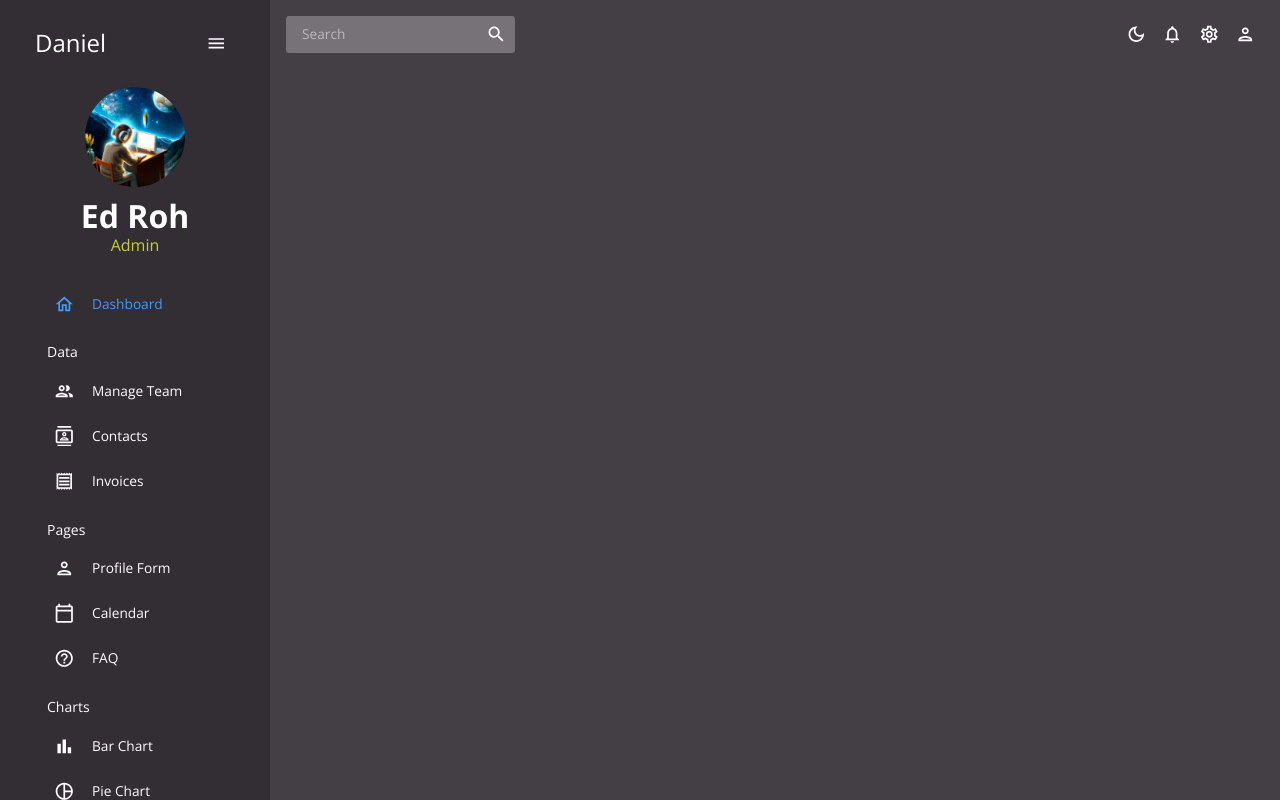
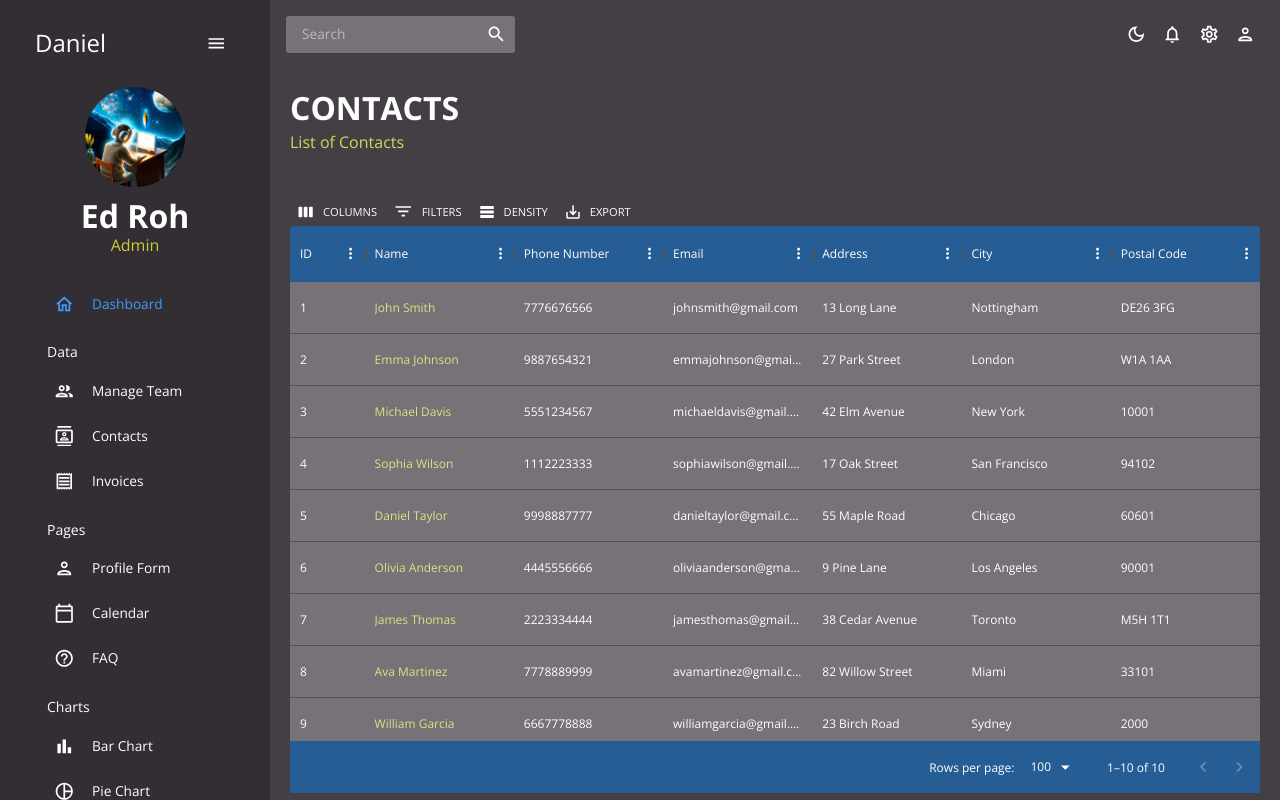
Before and after one commit to danyw/sales-admin, a React (Create React App) app: page /contacts in a window 1280 px wide. Built offline with nearby package versions, Linux system fonts and the light colour scheme.

Commit message:
add contacts

```diff
--- a/src/App.js
+++ b/src/App.js
@@ -6,6 +6,7 @@
 import Sidebar from './components/Sidebar';
 import Topbar from "./components/Topbar";
 import Team from './views/team';
+import Contacts from './views/contacts';
 
 function App() {
   const [theme, colorMode] = useMode();
@@ -23,6 +24,7 @@
           <Routes>
           {/* <Route path="/" element={<Dashboard />} /> */}
           <Route path="/team" element={<Team />} />
+          <Route path="/contacts" element={<Contacts />} />
 
           </Routes>
 
--- a/src/components/Header.jsx
+++ b/src/components/Header.jsx
@@ -8,9 +8,9 @@
     <Box mb="30px">
       <Typography
         variant="h2"
-        color={colors.white[300]}
         fontWeight="bold"
         sx={{ m: "0 0 5px 0" }}
+        color={colors.white[300]}
       >
         {title}
       </Typography>
--- a/src/data/sampleData.js
+++ b/src/data/sampleData.js
@@ -72,3 +72,96 @@
       access: "admin",
     },
   ];
+
+export const sampleDataContacts = [
+    {
+      "id": 1,
+      "name": "John Smith",
+      "email": "johnsmith@gmail.com",
+      "phone": "7776676566",
+      "address": "13 Long Lane",
+      "city": "Nottingham",
+      "postalCode": "DE26 3FG",
+    },
+    {
+      "id": 2,
+      "name": "Emma Johnson",
+      "email": "emmajohnson@gmail.com",
+      "phone": "9887654321",
+      "address": "27 Park Street",
+      "city": "London",
+      "postalCode": "W1A 1AA",
+    },
+    {
+      "id": 3,
+      "name": "Michael Davis",
+      "email": "michaeldavis@gmail.com",
+      "phone": "5551234567",
+      "address": "42 Elm Avenue",
+      "city": "New York",
+      "postalCode": "10001",
+    },
+    {
+      "id": 4,
+      "name": "Sophia Wilson",
+      "email": "sophiawilson@gmail.com",
+      "phone": "1112223333",
+      "address": "17 Oak Street",
+      "city": "San Francisco",
+      "postalCode": "94102",
+    },
+    {
+      "id": 5,
+      "name": "Daniel Taylor",
+      "email": "danieltaylor@gmail.com",
+      "phone": "9998887777",
+      "address": "55 Maple Road",
+      "city": "Chicago",
+      "postalCode": "60601",
+    },
+    {
+      "id": 6,
+      "name": "Olivia Anderson",
+      "email": "oliviaanderson@gmail.com",
+      "phone": "4445556666",
+      "address": "9 Pine Lane",
+      "city": "Los Angeles",
+      "postalCode": "90001",
+    },
+    {
+      "id": 7,
+      "name": "James Thomas",
+      "email": "jamesthomas@gmail.com",
+      "phone": "2223334444",
+      "address": "38 Cedar Avenue",
+      "city": "Toronto",
+      "postalCode": "M5H 1T1",
+    },
+    {
+      "id": 8,
+      "name": "Ava Martinez",
+      "email": "avamartinez@gmail.com",
+      "phone": "7778889999",
+      "address": "82 Willow Street",
+      "city": "Miami",
+      "postalCode": "33101",
+    },
+    {
+      "id": 9,
+      "name": "William Garcia",
+      "email": "williamgarcia@gmail.com",
+      "phone": "6667778888",
+      "address": "23 Birch Road",
+      "city": "Sydney",
+      "postalCode": "2000",
+    },
+    {
+      "id": 10,
+      "name": "Isabella Robinson",
+      "email": "isabellarobinson@gmail.com",
+      "phone": "1234567890",
+      "address": "67 Elm Street",
+      "city": "Paris",
+      "postalCode": "DE67 7GH",
+    },
+  ]
--- /dev/null
+++ b/src/views/contacts.jsx
@@ -0,0 +1,98 @@
+import { useTheme } from "@mui/material";
+import Header from "../components/Header";
+import { tokens } from "../config/theme";
+import { sampleDataContacts } from "../data/sampleData"
+import { Box } from "@mui/material";
+import { DataGrid, GridToolbar } from "@mui/x-data-grid";
+
+
+const Contacts = () => {
+    const theme = useTheme();
+    const colors = tokens(theme.palette.mode);
+
+    const columns = [
+        { field: "id",
+        headerName: "ID",
+        flex: 0.5 },
+        {
+          field: "name",
+          headerName: "Name",
+          flex: 1,
+          cellClassName: "name-column--cell",
+        },
+        {
+          field: "phone",
+          headerName: "Phone Number",
+          flex: 1,
+        },
+        {
+          field: "email",
+          headerName: "Email",
+          flex: 1,
+        },
+        {
+          field: "address",
+          headerName: "Address",
+          flex: 1,
+        },
+        {
+          field: "city",
+          headerName: "City",
+          flex: 1,
+        },
+        {
+          field: "postalCode",
+          headerName: "Postal Code",
+          flex: 1,
+        },
+      ];
+
+      return (
+        <Box m="20px">
+          <Header
+            title="CONTACTS"
+            subtitle="List of Contacts"
+          />
+          <Box
+            m="40px 0 0 0"
+            height="75vh"
+            sx={{
+              "& .MuiDataGrid-root": {
+                border: "none",
+              },
+              "& .MuiDataGrid-cell": {
+                borderBottom: "none",
+              },
+              "& .name-column--cell": {
+                color: colors.yellowAccent[300],
+              },
+              "& .MuiDataGrid-columnHeaders": {
+                backgroundColor: colors.blueAccent[700],
+                borderBottom: "none",
+              },
+              "& .MuiDataGrid-virtualScroller": {
+                backgroundColor: colors.primary[400],
+              },
+              "& .MuiDataGrid-footerContainer": {
+                borderTop: "none",
+                backgroundColor: colors.blueAccent[700],
+              },
+              "& .MuiCheckbox-root": {
+                color: `${colors.yellowAccent[200]} !important`,
+              },
+              "& .MuiDataGrid-toolbarContainer .MuiButton-text": {
+                color: `${colors.white[100]} !important`,
+              },
+            }}
+          >
+            <DataGrid
+              rows={sampleDataContacts}
+              columns={columns}
+              components={{ Toolbar: GridToolbar }}
+            />
+          </Box>
+        </Box>
+      );
+    };
+
+export default Contacts;
```
